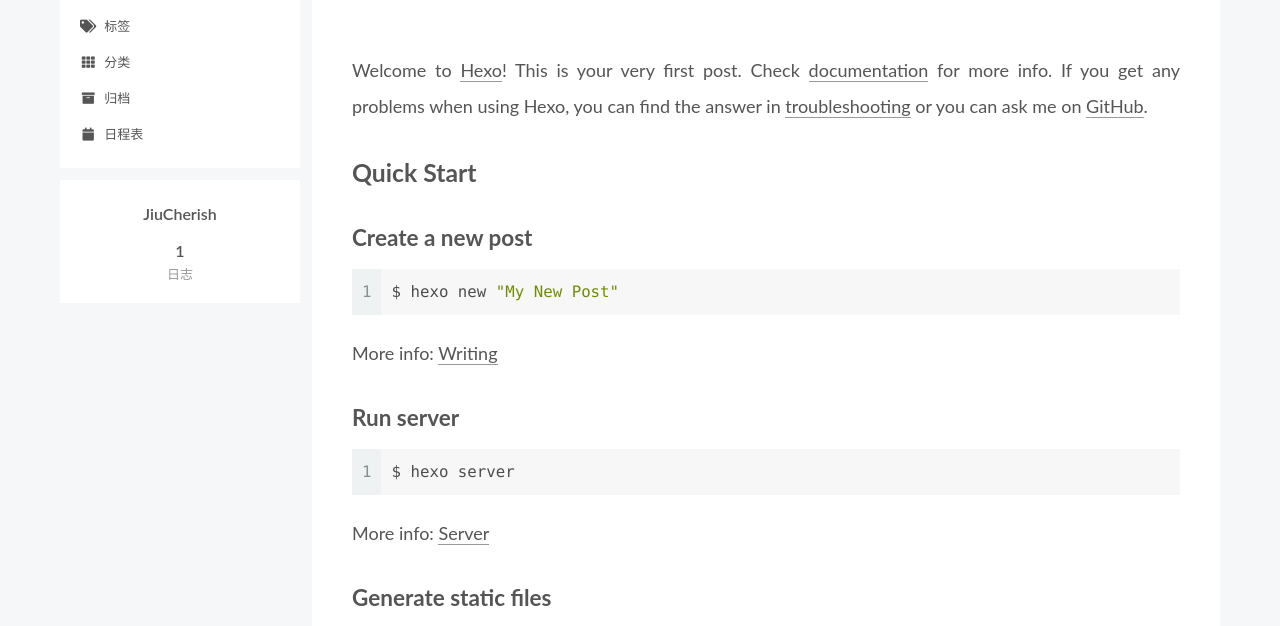
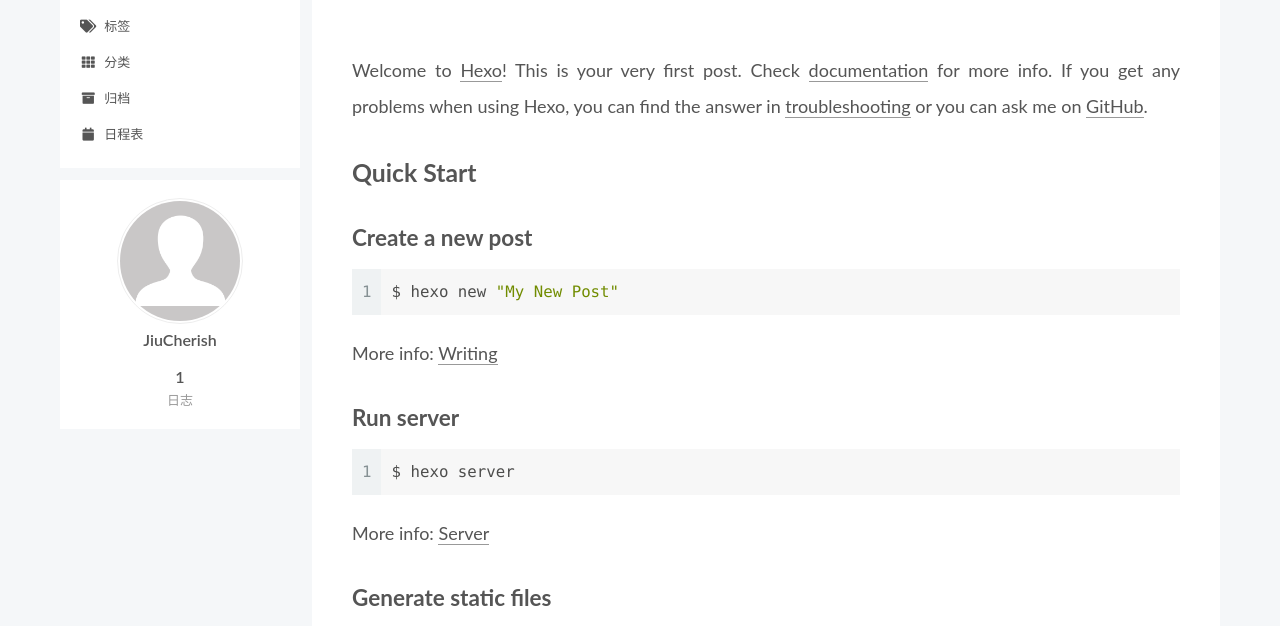
Before and after one commit to JiuCherish/JiuCherish.github.io, a plain HTML site: page index.html in a window 1280 px wide. Shown: the part 162-788 px from the top of the page. Drawn offline with Linux system fonts and the light colour scheme.

Commit message:
Site updated: 2022-01-26 11:57:03

```diff
--- a/css/main.css
+++ b/css/main.css
@@ -1141,6 +1141,7 @@ pre .javascript .function {
   margin: 0 auto;
   max-width: 120px;
   padding: 2px;
+  border-radius: 50%;
 }
 .site-author-name {
   color: var(--text-color);
@@ -1168,7 +1169,7 @@ pre .javascript .function {
 }
 .links-of-author a::before,
 .links-of-author span.exturl::before {
-  background: #ff2dc9;
+  background: #78fa22;
   border-radius: 50%;
   content: ' ';
   display: inline-block;
--- a/index.html
+++ b/index.html
@@ -289,6 +289,8 @@
 
       <div class="site-overview-wrap sidebar-panel">
         <div class="site-author motion-element" itemprop="author" itemscope itemtype="http://schema.org/Person">
+    <img class="site-author-image" itemprop="image" alt="JiuCherish"
+      src="/images/avatar.gif">
   <p class="site-author-name" itemprop="name">JiuCherish</p>
   <div class="site-description" itemprop="description"></div>
 </div>
```
Also changed, not shown: 2022/01/24/hello-world/index.html (+2 -0 lines), archives/2022/01/index.html (+2 -0 lines), archives/2022/index.html (+2 -0 lines), archives/index.html (+2 -0 lines).
